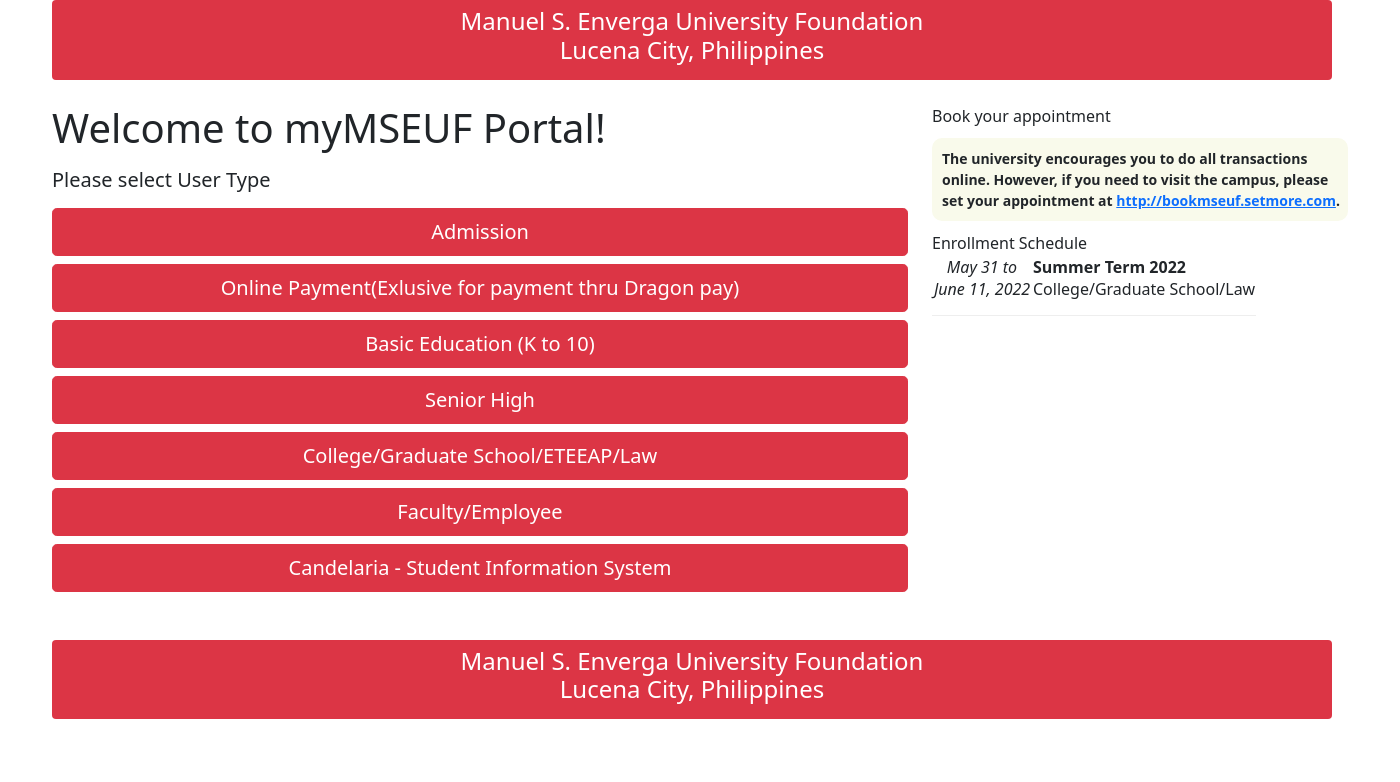
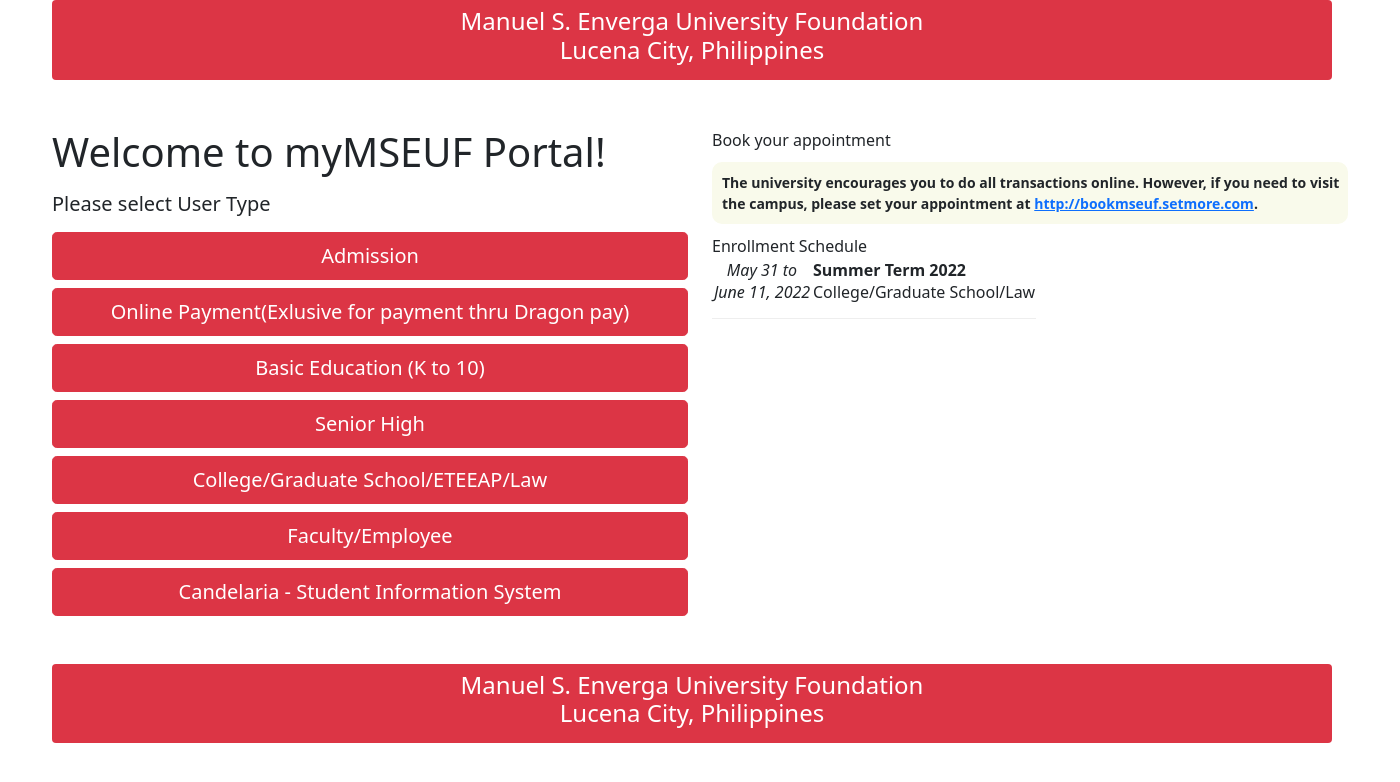
Before and after one commit to beyond34/test-midterm, a Django app: page / in a window 1400 px wide. Shown: the top 782 px of the page. Run offline with Django 4.2, Linux system fonts and the light colour scheme.

Commit message:
new modified

```diff
--- a/aquino_midterm_exam/templates/index.html
+++ b/aquino_midterm_exam/templates/index.html
@@ -13,7 +13,7 @@
         <div  class="badge fs-5 bg-danger text-wrap" style="width: 80rem;" >
             <h4>Manuel S. Enverga University Foundation <br>
                 Lucena City,  Philippines</h4>
-        </div><br><br>
+        </div><br><br><br>
 
         <!--Content-->
             <div class="row">
@@ -36,7 +36,7 @@
                     </div> <br><br>
                 </div>
                 <!--Announcement-->
-                <div class="col-md-4">
+                <div class="col">
 
                     <div class="common-small-title">
                         <span class="glyphicon glyphicon-bullhorn"></span> Book your appointment
--- a/test1/urls.py
+++ b/test1/urls.py
@@ -13,9 +13,8 @@
     1. Import the include() function: from django.urls import include, path
     2. Add a URL to urlpatterns:  path('blog/', include('blog.urls'))
 """
-from django.contrib import admin
+#from django.contrib import admin
 from django.urls import path, include
-
 
 urlpatterns = [
     path('',include ('aquino_midterm_exam.urls')),
```
